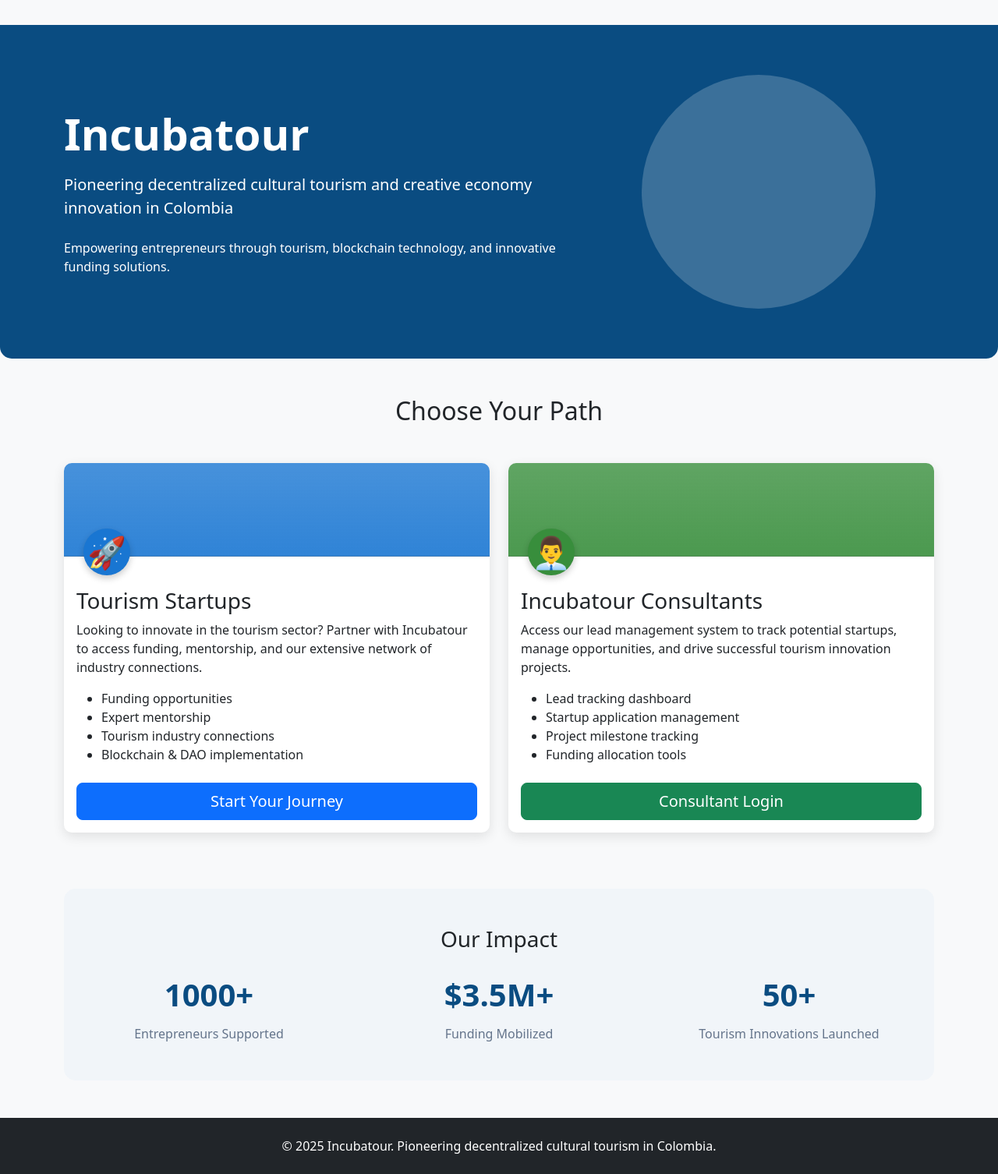
After one commit to vicvolman/marketing_repo, a Django app: template templates/home.html in a window 1280 px wide. The commit adds this page. Shown: the whole page at 78% size. Run offline with Django 3.2, Linux system fonts and the light colour scheme; the template is opened without the code that fills it, so the values that code supplies are empty; some libraries are stand-ins or nearby versions.

Commit message:
Your descriptive commit message here

```diff
--- a/leads/admin.py
+++ b/leads/admin.py
@@ -3,8 +3,8 @@ from .models import Lead
 
 @admin.register(Lead)
 class LeadAdmin(admin.ModelAdmin):
-    list_display = ['full_name', 'company', 'email', 'status', 'source', 'estimated_value', 'created_at']
-    list_filter = ['status', 'source', 'created_at']
+    list_display = ['full_name', 'company', 'email', 'status', 'source', 'estimated_value', 'created_at','is_public_submission']
+    list_filter = ['status', 'source', 'created_at', 'is_public_submission']
     search_fields = ['full_name', 'company', 'email', 'phone_number']
     date_hierarchy = 'created_at'
     readonly_fields = ['created_at', 'updated_at']
@@ -19,7 +19,7 @@ class LeadAdmin(admin.ModelAdmin):
             'fields': ['notes']
         }),
         ('System Fields', {
-            'fields': ['created_at', 'updated_at'],
+            'fields': ['created_at', 'updated_at', 'is_public_submission', 'public_submission_date'],
             'classes': ['collapse']
         }),
     ]
--- a/leads/urls.py
+++ b/leads/urls.py
@@ -7,5 +7,9 @@ urlpatterns = [
     path('lead/<int:pk>/', views.lead_detail, name='lead_detail'),
     path('lead/<int:pk>/update/', views.lead_update, name='lead_update'),
     path('lead/<int:pk>/delete/', views.lead_delete, name='lead_delete'),
+    path('contact/', views.public_lead_form, name='public_lead_form'),
+    path('contact/thank-you/', views.public_lead_thanks, name='public_lead_thanks'),
     path('test/', views.test_view, name='test'),
+
+
 ]
--- /dev/null
+++ b/templates/home.html
@@ -0,0 +1,184 @@
+<!DOCTYPE html>
+<html lang="en">
+<head>
+    <meta charset="UTF-8">
+    <meta name="viewport" content="width=device-width, initial-scale=1.0">
+    <title>Incubatour - Empowering Tourism Innovation</title>
+    <!-- Bootstrap CSS -->
+    <link href="https://cdn.jsdelivr.net/npm/bootstrap@5.3.0-alpha1/dist/css/bootstrap.min.css" rel="stylesheet">
+    <style>
+        body {
+            background-color: #f8f9fa;
+            padding-top: 2rem;
+        }
+        .hero-section {
+            background-color: #0a4c81;
+            color: white;
+            padding: 4rem 0;
+            margin-bottom: 3rem;
+            border-radius: 0 0 15px 15px;
+        }
+        .card {
+            border-radius: 10px;
+            box-shadow: 0 5px 15px rgba(0,0,0,0.1);
+            transition: transform 0.3s ease, box-shadow 0.3s ease;
+            border: none;
+            overflow: hidden;
+        }
+        .card:hover {
+            transform: translateY(-5px);
+            box-shadow: 0 15px 30px rgba(0,0,0,0.15);
+        }
+        .card-header {
+            background-size: cover;
+            height: 120px;
+            position: relative;
+        }
+        .startup-header {
+            background: linear-gradient(rgba(25, 118, 210, 0.8), rgba(25, 118, 210, 0.9)), url('https://via.placeholder.com/800x300');
+        }
+        .consultant-header {
+            background: linear-gradient(rgba(56, 142, 60, 0.8), rgba(56, 142, 60, 0.9)), url('https://via.placeholder.com/800x300');
+        }
+        .card-icon {
+            font-size: 2.5rem;
+            color: white;
+            position: absolute;
+            bottom: -25px;
+            left: 25px;
+            background-color: inherit;
+            width: 60px;
+            height: 60px;
+            border-radius: 50%;
+            display: flex;
+            align-items: center;
+            justify-content: center;
+            box-shadow: 0 4px 8px rgba(0,0,0,0.2);
+        }
+        .startup-icon {
+            background-color: #1976d2;
+        }
+        .consultant-icon {
+            background-color: #388e3c;
+        }
+        .card-body {
+            padding-top: 2.5rem;
+        }
+        .stats-section {
+            background-color: #f1f5f9;
+            padding: 3rem 0;
+            margin-top: 3rem;
+            border-radius: 15px;
+        }
+        .stat-item {
+            text-align: center;
+        }
+        .stat-number {
+            font-size: 2.5rem;
+            font-weight: 700;
+            color: #0a4c81;
+            margin-bottom: 0.5rem;
+        }
+        .stat-text {
+            font-size: 1rem;
+            color: #64748b;
+        }
+    </style>
+</head>
+<body>
+    <div class="hero-section">
+        <div class="container">
+            <div class="row align-items-center">
+                <div class="col-lg-7">
+                    <h1 class="display-4 fw-bold mb-3">Incubatour</h1>
+                    <p class="lead mb-4">Pioneering decentralized cultural tourism and creative economy innovation in Colombia</p>
+                    <p class="mb-0">Empowering entrepreneurs through tourism, blockchain technology, and innovative funding solutions.</p>
+                </div>
+                <div class="col-lg-5 text-center d-none d-lg-block">
+                    <!-- Placeholder for logo/image -->
+                    <div style="width: 300px; height: 300px; background-color: rgba(255,255,255,0.2); border-radius: 50%; margin: 0 auto;"></div>
+                </div>
+            </div>
+        </div>
+    </div>
+
+    <div class="container">
+        <h2 class="text-center mb-5">Choose Your Path</h2>
+
+        <div class="row">
+            <div class="col-md-6 mb-4">
+                <div class="card h-100">
+                    <div class="card-header startup-header">
+                        <div class="card-icon startup-icon">🚀</div>
+                    </div>
+                    <div class="card-body">
+                        <h3 class="card-title">Tourism Startups</h3>
+                        <p class="card-text">Looking to innovate in the tourism sector? Partner with Incubatour to access funding, mentorship, and our extensive network of industry connections.</p>
+                        <ul class="mb-4">
+                            <li>Funding opportunities</li>
+                            <li>Expert mentorship</li>
+                            <li>Tourism industry connections</li>
+                            <li>Blockchain & DAO implementation</li>
+                        </ul>
+                        <a href="{% url 'public_lead_form' %}" class="btn btn-primary btn-lg w-100">Start Your Journey</a>
+                    </div>
+                </div>
+            </div>
+
+            <div class="col-md-6 mb-4">
+                <div class="card h-100">
+                    <div class="card-header consultant-header">
+                        <div class="card-icon consultant-icon">👨‍💼</div>
+                    </div>
+                    <div class="card-body">
+                        <h3 class="card-title">Incubatour Consultants</h3>
+                        <p class="card-text">Access our lead management system to track potential startups, manage opportunities, and drive successful tourism innovation projects.</p>
+                        <ul class="mb-4">
+                            <li>Lead tracking dashboard</li>
+                            <li>Startup application management</li>
+                            <li>Project milestone tracking</li>
+                            <li>Funding allocation tools</li>
+                        </ul>
+                        <a href="{% url 'login' %}" class="btn btn-success btn-lg w-100">Consultant Login</a>
+                    </div>
+                </div>
+            </div>
+        </div>
+
+        <div class="stats-section mt-5">
+            <div class="container">
+                <h3 class="text-center mb-4">Our Impact</h3>
+                <div class="row">
+                    <div class="col-md-4 mb-4 mb-md-0">
+                        <div class="stat-item">
+                            <div class="stat-number">1000+</div>
+                            <div class="stat-text">Entrepreneurs Supported</div>
+                        </div>
+                    </div>
+                    <div class="col-md-4 mb-4 mb-md-0">
+                        <div class="stat-item">
+                            <div class="stat-number">$3.5M+</div>
+                            <div class="stat-text">Funding Mobilized</div>
+                        </div>
+                    </div>
+                    <div class="col-md-4">
+                        <div class="stat-item">
+                            <div class="stat-number">50+</div>
+                            <div class="stat-text">Tourism Innovations Launched</div>
+                        </div>
+                    </div>
+                </div>
+            </div>
+        </div>
+    </div>
+
+    <footer class="bg-dark text-white py-4 mt-5">
+        <div class="container text-center">
+            <p class="mb-0">© 2025 Incubatour. Pioneering decentralized cultural tourism in Colombia.</p>
+        </div>
+    </footer>
+
+    <!-- Bootstrap JS -->
+    <script src="https://cdn.jsdelivr.net/npm/bootstrap@5.3.0-alpha1/dist/js/bootstrap.bundle.min.js"></script>
+</body>
+</html>
```
Also changed, not shown: lead_tracker/settings.py (+9 -0 lines), lead_tracker/urls.py (+9 -2 lines), leads/forms.py (+22 -0 lines), leads/models.py (+40 -4 lines), leads/views.py (+37 -1 lines), templates/base.html (+13 -1 lines), templates/public/lead_form.html (added, +168 -0 lines), templates/public/lead_thanks.html (added, +47 -0 lines), templates/registration/login.html (added, +41 -0 lines), db.sqlite3, leads/migrations/0002_lead_is_public_submission_and_more.py (added), leads/migrations/0003_lead_funding_needs_lead_project_stage_and_more.py (added).
